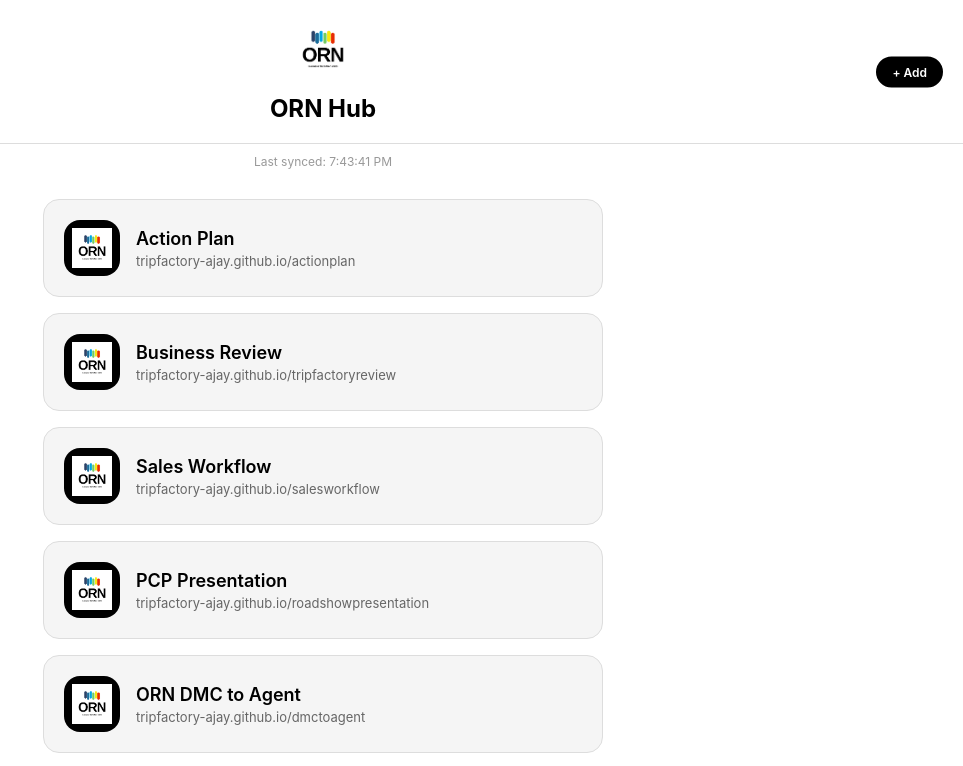
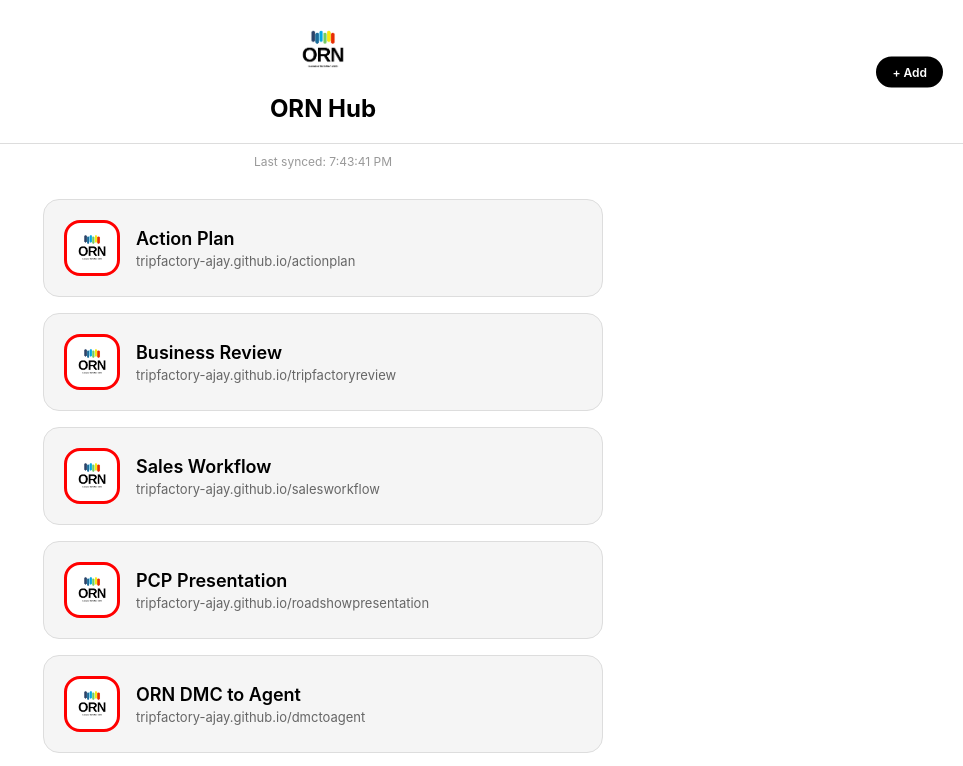
Before and after one commit to tripfactory-ajay/orn-hub, a plain HTML site: page index.html in a window 1280 px wide. Shown: the top 766 px of the page, without its empty margins (317-1280 px from the left). Drawn offline with Linux system fonts and the light colour scheme.

Commit message:
Update index.html

```diff
--- a/index.html
+++ b/index.html
@@ -90,7 +90,8 @@
         .link-icon {
             width: 56px;
             height: 56px;
-            background: #000000;
+            background: #ffffff;
+            border: 3px solid #ff0000;
             border-radius: 16px;
             display: flex;
             align-items: center;
```
